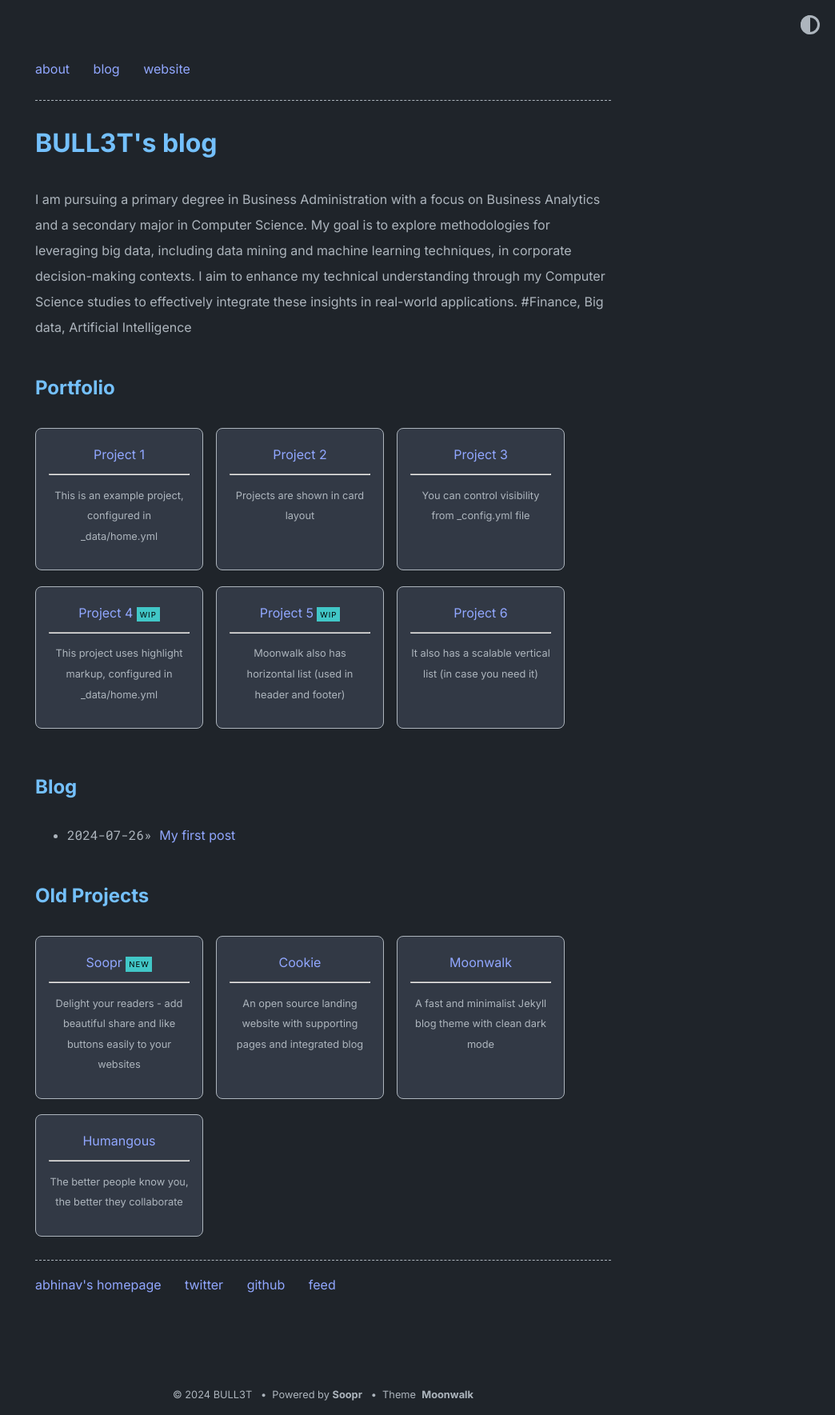
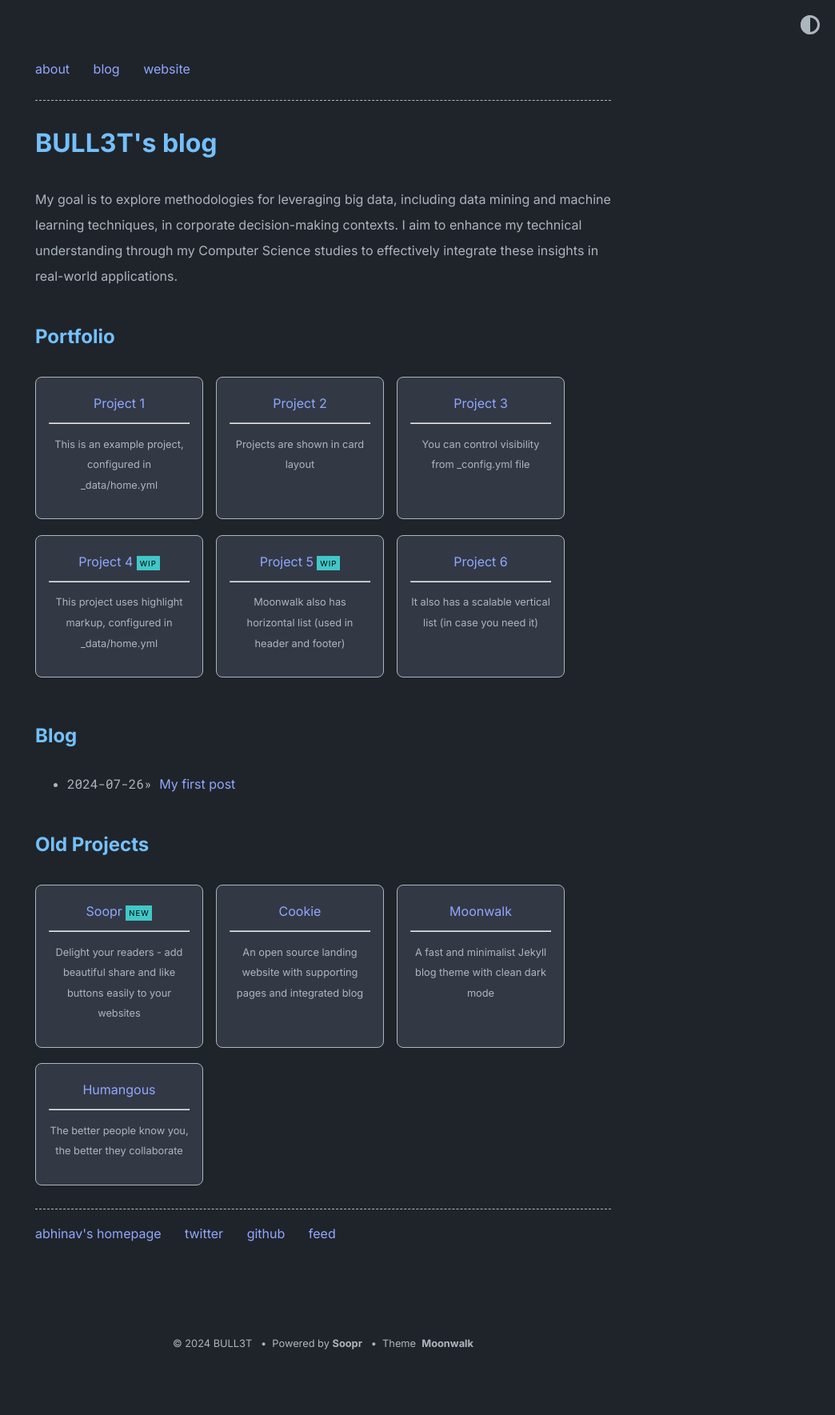
Before and after one commit to HOYUN-Y/BULL3T.github.io, a Jekyll site: the page built from index.md, in a window 1280 px wide. Shown: the whole page at 80% size, without its empty margins (236-1280 px from the left). Built offline with Jekyll 4.4.1, drawn with Linux system fonts in a browser that asks for light colours; after the commit the page ends 1705 px from its top, so only the background shows below that.

Commit message:
changing description

```diff
--- a/_config.yml
+++ b/_config.yml
@@ -3,12 +3,9 @@ author: BULL3T
 url: "https://hoyun-y.github.io/BULL3T.github.io/"
 baseurl: ""  # 사용자 사이트의 경우 빈 문자열로 둡니다.
 description: > # description of the site (multiple lines allowed)
-  I am pursuing a primary degree in Business Administration with a focus on Business Analytics and a secondary major in Computer Science.
   My goal is to explore methodologies for leveraging big data,
   including data mining and machine learning techniques, in corporate decision-making contexts.
   I aim to enhance my technical understanding through my Computer Science studies to effectively integrate these insights in real-world applications.
-
-  #Finance, Big data, Artificial Intelligence
 
 permalink: /:slug
 
```
